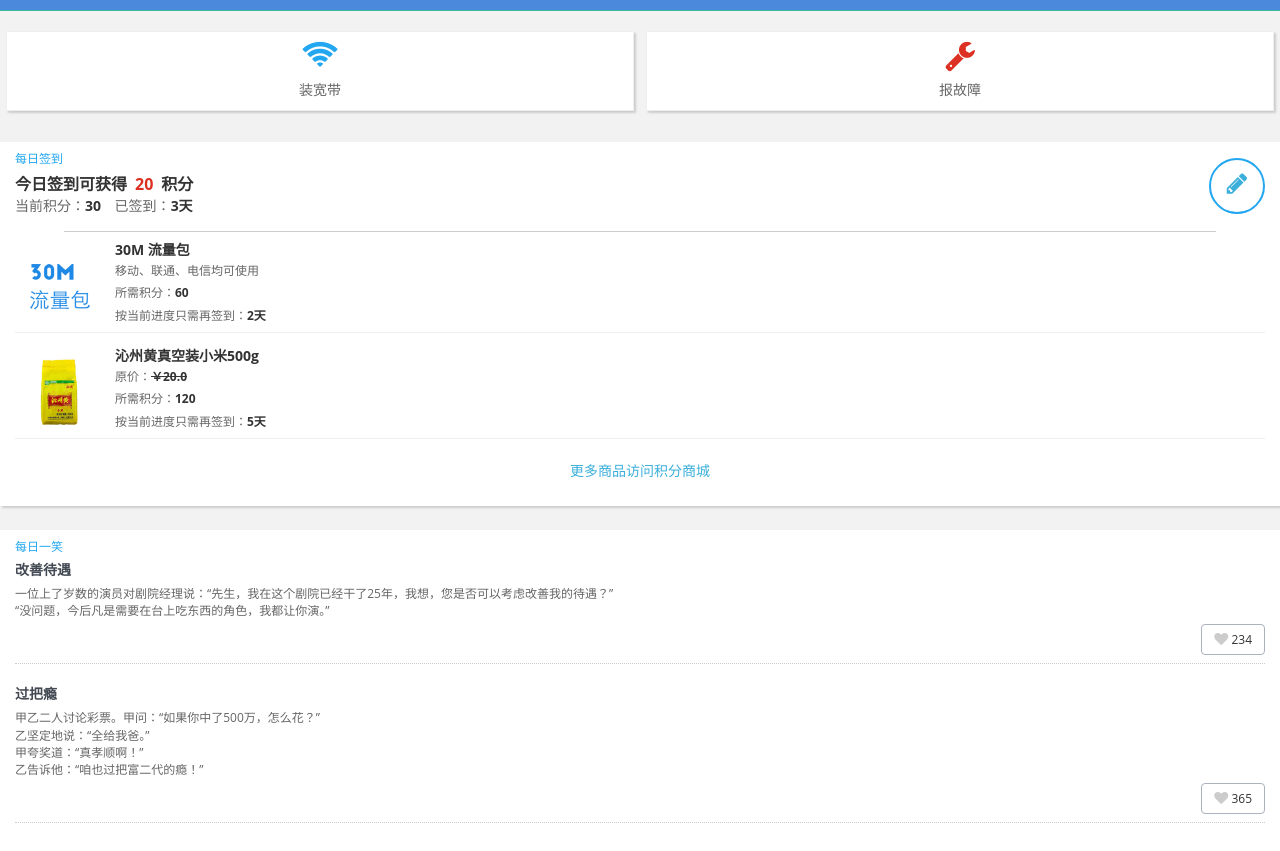
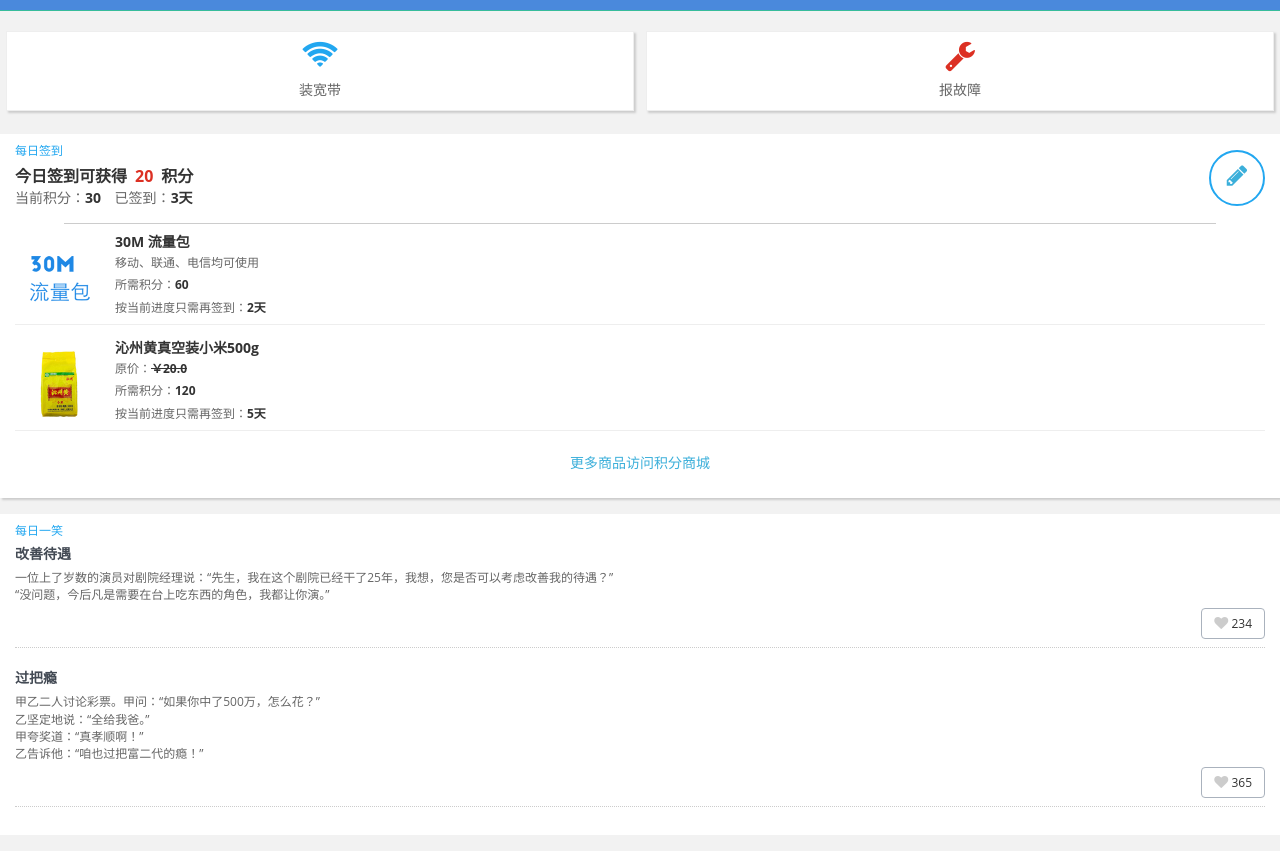
Before and after one commit to stargao/mobile-project-pages, a plain HTML site: page yzb-new-biz/index.html in a window 1280 px wide. Shown: the part 45-896 px from the top of the page. Drawn offline with Linux system fonts and the light colour scheme.

Commit message:
Modify page layout.

```diff
--- a/yzb-new-biz/css/custom.css
+++ b/yzb-new-biz/css/custom.css
@@ -83,7 +83,7 @@ body, html {
 }
 
 .check-in-wrap {
-    margin-top: 24px;
+    margin-top: 16px;
     padding: 8px 0;
     background-color: #fff;
     box-shadow: 2px 2px 2px #ccc;
@@ -200,7 +200,7 @@ body, html {
 }
 
 .joke-content-wrap {
-    margin-top: 24px;
+    margin-top: 16px;
     padding: 8px 0;
     background-color: #fff;
     box-shadow: 2px 2px 2px #ccc;
```
